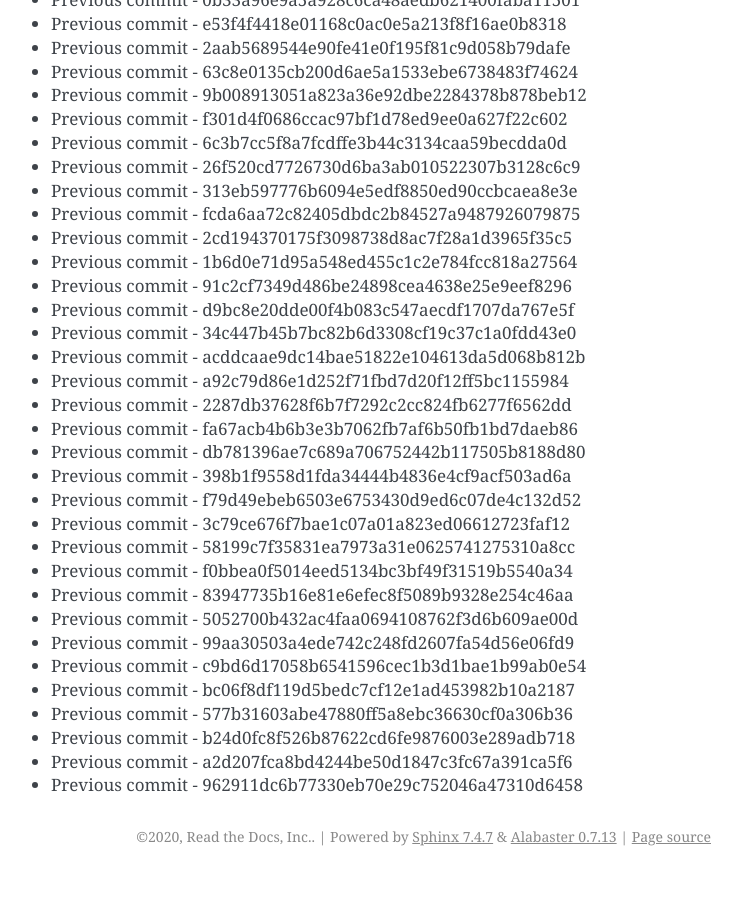
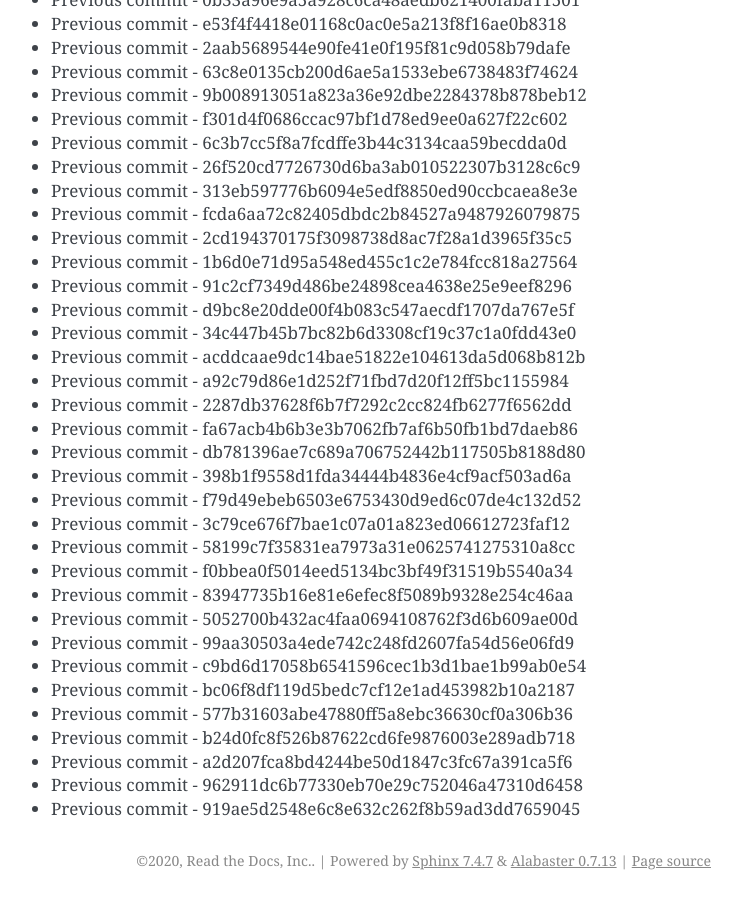
Before and after one commit to readthedocs/rtd-git-stresstest, a Sphinx documentation site: the page built from docs/updates.rst, in a window 1280 px wide and 900 px high, scrolled down 78138 px. Shown: the whole window, without its empty margins (399-1141 px from the left). Built offline with Sphinx 7.4.7, drawn with Linux system fonts in a browser that asks for light colours; before the commit the page ends 79014 px from its top, so only the background shows below that.

Commit message:
Generating commit from previous: 919ae5d2548e6c8e632c262f8b59ad3dd7659045

```diff
--- a/docs/updates.rst
+++ b/docs/updates.rst
@@ -3315,3 +3315,4 @@ It can be tested for any performance characteristics.
 * Previous commit - b24d0fc8f526b87622cd6fe9876003e289adb718
 * Previous commit - a2d207fca8bd4244be50d1847c3fc67a391ca5f6
 * Previous commit - 962911dc6b77330eb70e29c752046a47310d6458
+* Previous commit - 919ae5d2548e6c8e632c262f8b59ad3dd7659045
```
